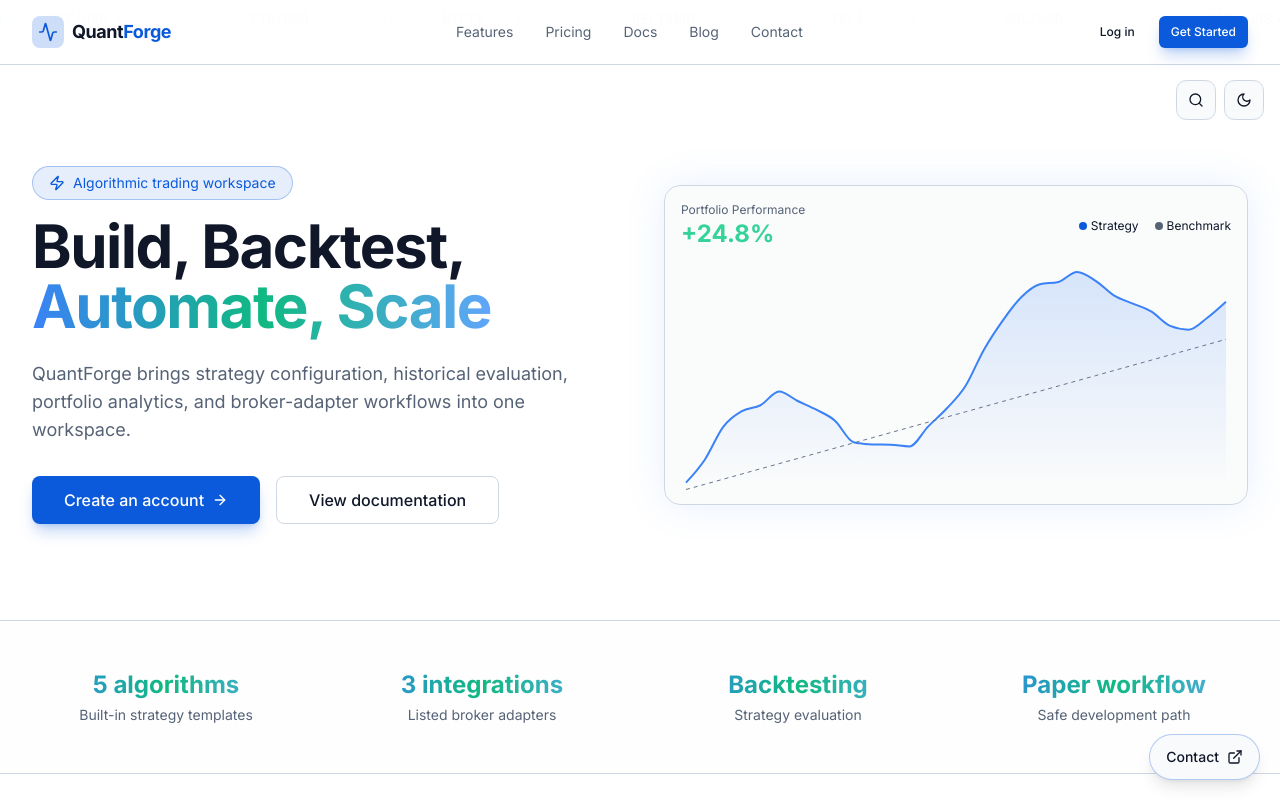
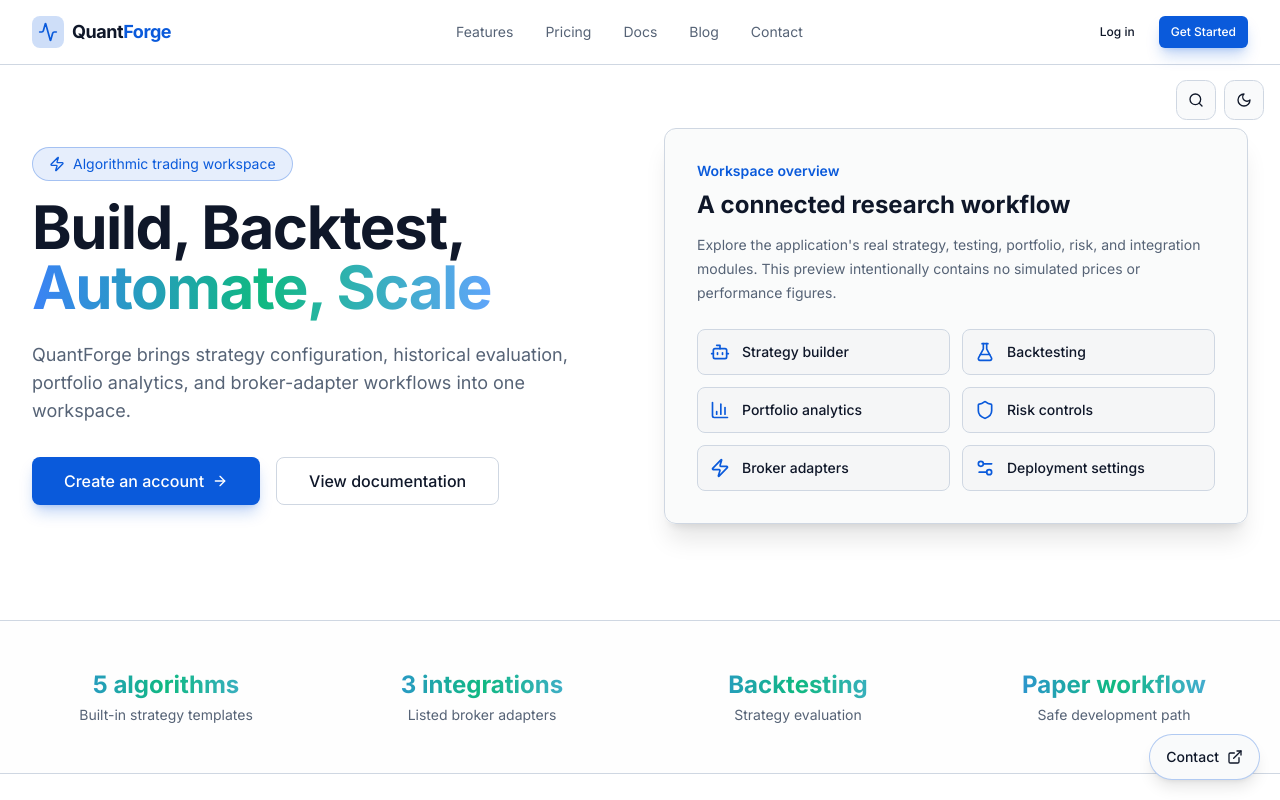
Before and after one commit to JayBorhade/QuantForge-POC, a Next.js app in the folder frontend/: page / in a window 1280 px wide. Shown: the top 800 px of the page. Built offline with nearby package versions, Linux system fonts and the light colour scheme.

Commit message:
Remove simulated market data from landing page

```diff
--- a/frontend/src/app/page.tsx
+++ b/frontend/src/app/page.tsx
@@ -2,10 +2,8 @@
 
 import Link from "next/link";
 import { motion } from "framer-motion";
-import { ArrowRight, BarChart3, Bot, Brain, LineChart, Shield, Zap } from "lucide-react";
+import { ArrowRight, BarChart3, Bot, Brain, LineChart, Shield, Zap, FlaskConical, Settings2 } from "lucide-react";
 import { Navbar } from "@/components/layout/navbar";
-import { HeroChart } from "@/components/landing/hero-chart";
-import { MarketTicker } from "@/components/landing/market-ticker";
 import { Button } from "@/components/ui/button";
 import { Card } from "@/components/ui/card";
 
@@ -36,8 +34,6 @@
     <div className="min-h-screen">
       <Navbar />
       <main id="page-content" tabIndex={-1} className="outline-none">
-        <MarketTicker />
-
         <section className="relative px-4 pb-24 pt-32 sm:px-6 lg:px-8">
           <div className="mx-auto max-w-7xl">
             <div className="grid items-center gap-12 lg:grid-cols-2">
@@ -57,7 +53,29 @@
                   <Link href="/docs"><Button variant="outline" size="lg">View documentation</Button></Link>
                 </div>
               </motion.div>
-              <HeroChart />
+
+              <Card className="p-6 sm:p-8">
+                <p className="text-sm font-semibold text-primary">Workspace overview</p>
+                <h2 className="mt-2 text-2xl font-bold">A connected research workflow</h2>
+                <p className="mt-3 text-sm leading-6 text-muted-foreground">
+                  Explore the application's real strategy, testing, portfolio, risk, and integration modules. This preview intentionally contains no simulated prices or performance figures.
+                </p>
+                <div className="mt-6 grid gap-3 sm:grid-cols-2">
+                  {[
+                    { icon: Bot, label: "Strategy builder" },
+                    { icon: FlaskConical, label: "Backtesting" },
+                    { icon: BarChart3, label: "Portfolio analytics" },
+                    { icon: Shield, label: "Risk controls" },
+                    { icon: Zap, label: "Broker adapters" },
+                    { icon: Settings2, label: "Deployment settings" },
+                  ].map((item) => (
+                    <div key={item.label} className="flex items-center gap-3 rounded-lg border border-border bg-secondary/40 p-3">
+                      <item.icon aria-hidden="true" className="h-5 w-5 shrink-0 text-primary" />
+                      <span className="text-sm font-medium">{item.label}</span>
+                    </div>
+                  ))}
+                </div>
+              </Card>
             </div>
           </div>
         </section>
@@ -99,9 +117,7 @@
                 <Card key={pillar.title} className="glass-hover flex h-full flex-col p-6">
                   <h3 className="text-lg font-semibold">{pillar.title}</h3>
                   <p className="mt-3 flex-1 text-sm text-muted-foreground">{pillar.description}</p>
-                  <Link href={pillar.href} className="mt-6">
-                    <Button variant="outline" className="w-full">{pillar.action}</Button>
-                  </Link>
+                  <Link href={pillar.href} className="mt-6"><Button variant="outline" className="w-full">{pillar.action}</Button></Link>
                 </Card>
               ))}
             </div>
```
